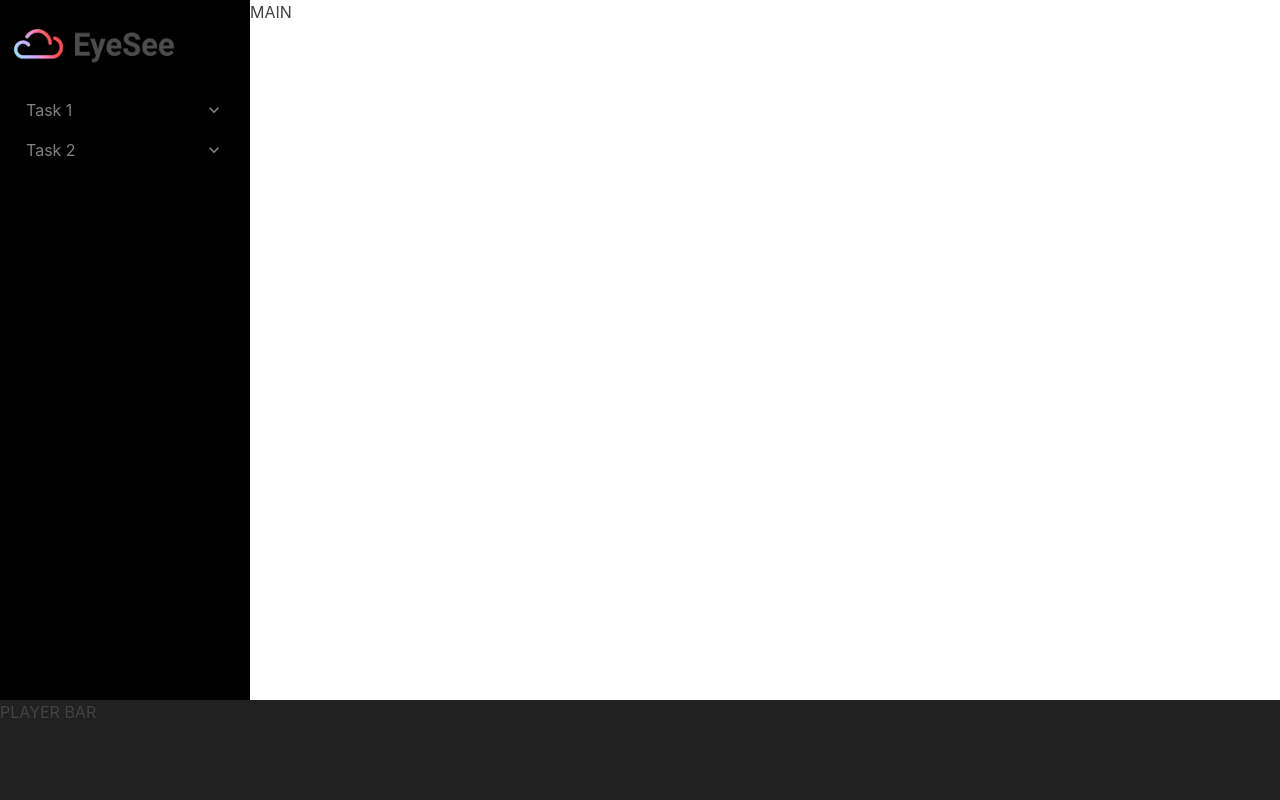
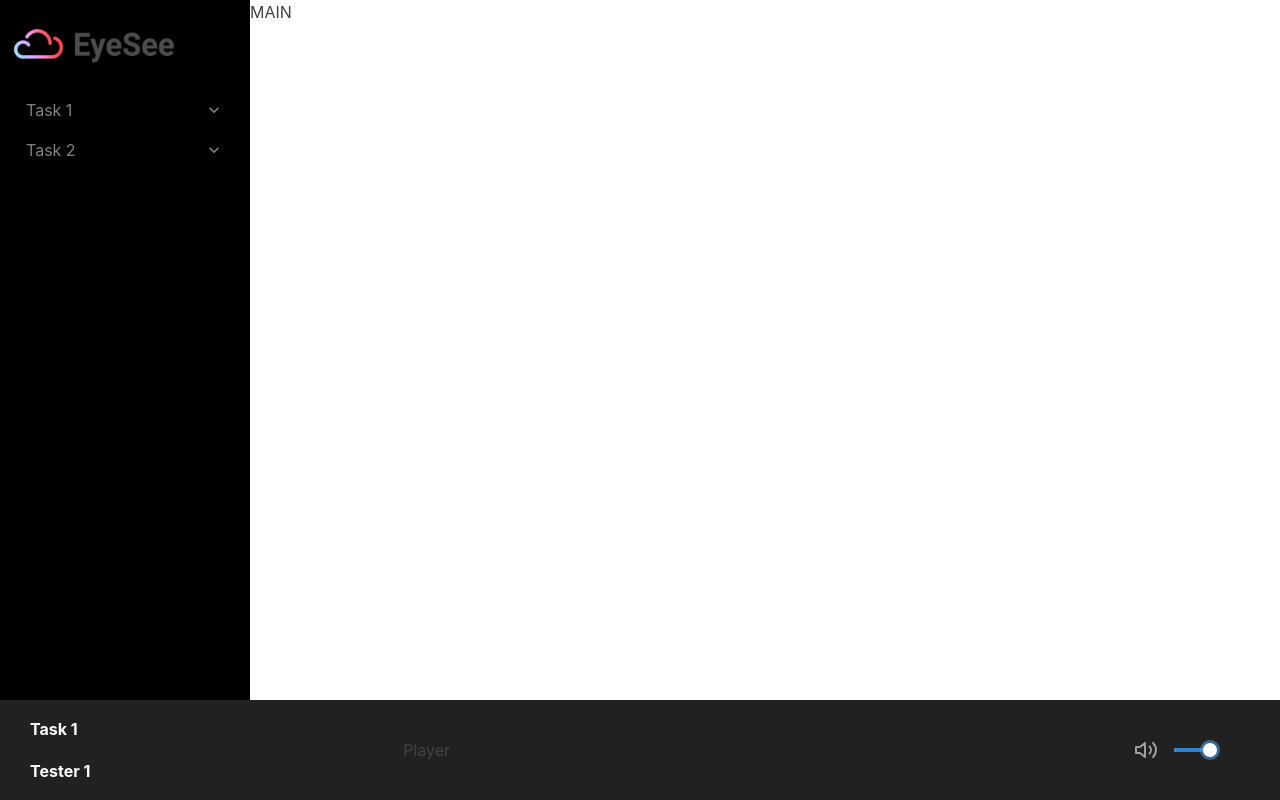
Before and after one commit to squaloIT/eyesee-fonis-app, a React (Create React App) app: page / in a window 1280 px wide. Built offline with nearby package versions, Linux system fonts and the light colour scheme.

Commit message:
feat: volume rocker and left part of player added

```diff
--- a/src/App.tsx
+++ b/src/App.tsx
@@ -1,6 +1,7 @@
 import { ChakraProvider, extendTheme } from "@chakra-ui/react";
 import { Box } from "@chakra-ui/layout";
 import Sidebar from "./components/Sidebar/Sidebar";
+import PlayerBar from "./components/PlayerBar/PlayerBar";
 
 const theme = extendTheme({
   colors: {
@@ -62,7 +63,7 @@ const App = () => {
           height="100px"
           bg="gray.900"
         >
-          PLAYER BAR
+          <PlayerBar />
         </Box>
       </Box>
     </ChakraProvider>
--- /dev/null
+++ b/src/components/PlayerBar/PlayerBar.tsx
@@ -0,0 +1,56 @@
+import { Box, Flex, Text } from "@chakra-ui/layout";
+import {
+  IconButton,
+  Slider,
+  SliderFilledTrack,
+  SliderThumb,
+  SliderTrack,
+} from "@chakra-ui/react";
+import { FiVolume2 } from "react-icons/fi";
+
+const PlayerBar = () => {
+  return (
+    <Box height="100px" width="100vw">
+      <Flex align="center" justifyContent="space-between" height="100%">
+        <Flex
+          color="white"
+          width="15%"
+          pl="30px"
+          direction="column"
+          height="100%"
+          justify="space-evenly"
+        >
+          <Text fontWeight="bold" fontSize="medium">
+            Task 1
+          </Text>
+          <Text fontWeight="bold" fontSize="medium">
+            Tester 1
+          </Text>
+        </Flex>
+
+        <Box width="40%">Player</Box>
+
+        <Box width="12%" pr="30">
+          <Flex alignItems="center" gap="2" pr="10">
+            <IconButton
+              aria-label="Volume rocker"
+              icon={<FiVolume2 />}
+              fontSize="24px"
+              outline="none"
+              variant="link"
+            />
+
+            <Slider min={0} max={100} step={0.1} defaultValue={100}>
+              <SliderTrack>
+                <SliderFilledTrack />
+              </SliderTrack>
+              <SliderThumb />
+            </Slider>
+          </Flex>
+        </Box>
+      </Flex>
+    </Box>
+  );
+};
+
+export default PlayerBar;
```
